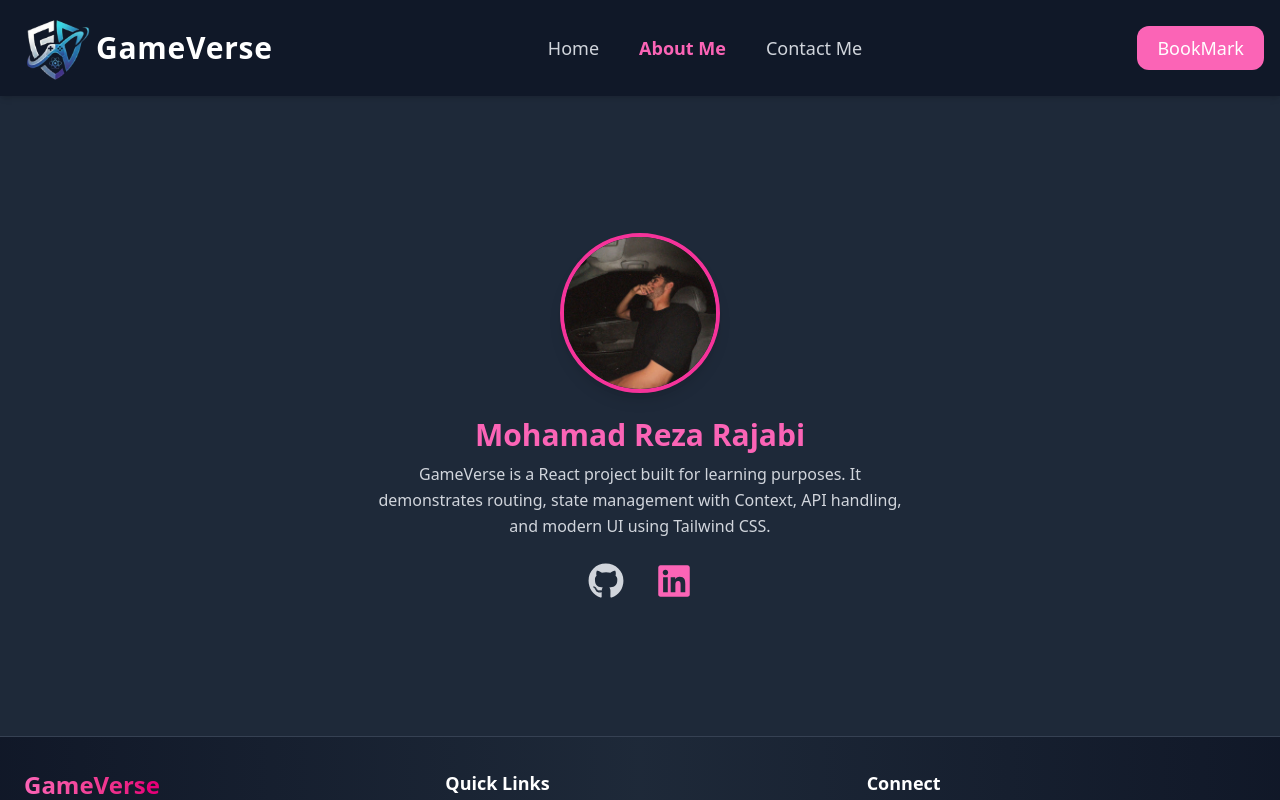
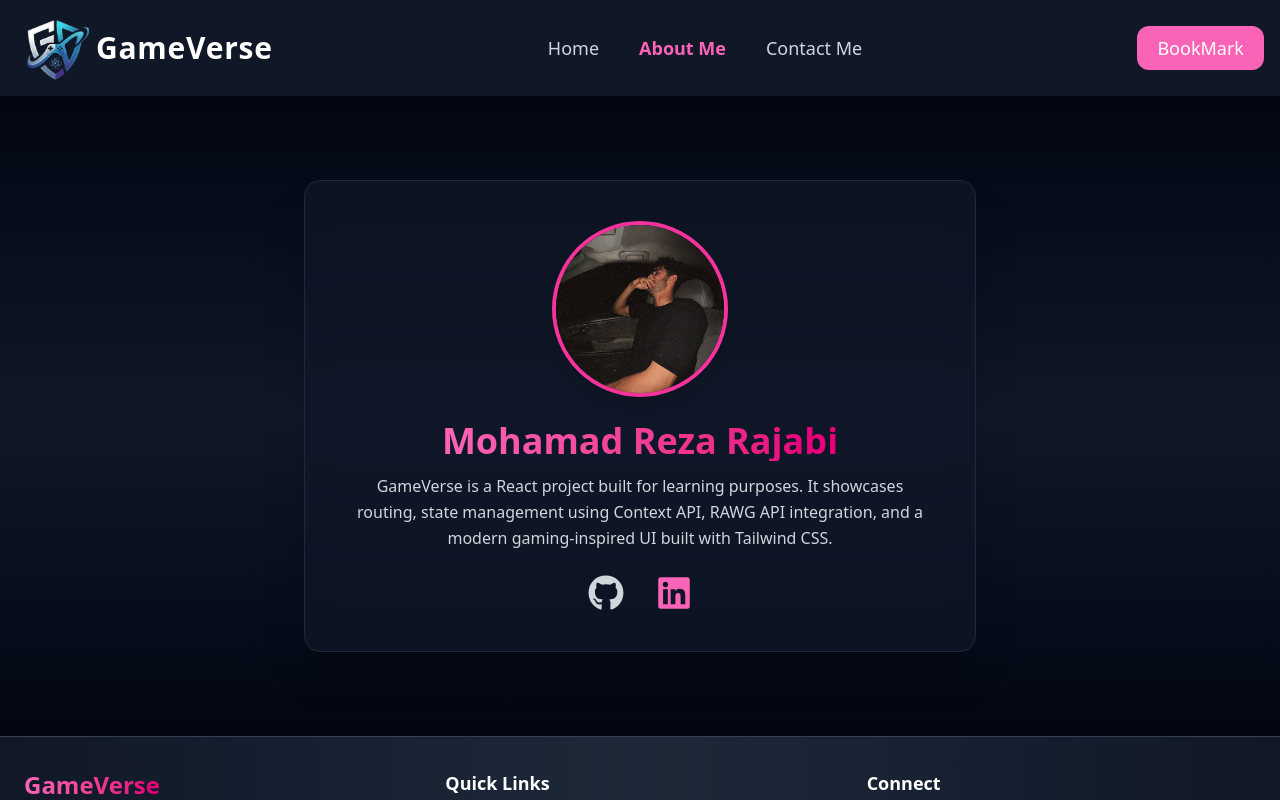
Before and after one commit to rrealmrezarajabi/GameVerse, a React (Vite) app: page /about in a window 1280 px wide. Shown: the top 800 px of the page. Built offline with nearby package versions, Linux system fonts and the light colour scheme.

Commit message:
background changed to beautiful gradient color

```diff
--- a/src/components/GenresList.tsx
+++ b/src/components/GenresList.tsx
@@ -11,7 +11,7 @@
   if (error) return <p className="text-xs text-red-400">Failed to load</p>;
 
   return (
-    <div className="space-y-1">
+    <div className="space-y-1 ">
       {genres?.map((genre) => {
         const isActive = selectedGenre?.id === genre.id;
 
--- a/src/layout/HomeLayout.tsx
+++ b/src/layout/HomeLayout.tsx
@@ -4,17 +4,17 @@
 import { Outlet } from "react-router-dom"
 const HomeLayout = () => {
   return (
-    <div className="min-h-screen bg-gray-800 flex flex-col">
-        <NavBar/>
-        <div className="flex flex-1">
-            <SideBar/>
-            <main className="flex-1">
-                <Outlet/>
-            </main>
-        </div>
-      <Footer/>
+    <div className="min-h-screen bg-gradient-to-b from-gray-950 via-gray-900 to-gray-950 flex flex-col">
+      <NavBar />
+      <div className="flex flex-1">
+        <SideBar />
+        <main className="flex-1">
+          <Outlet />
+        </main>
+      </div>
+      <Footer />
     </div>
-  )
+  );
 }
 
 export default HomeLayout
--- a/src/pages/About.tsx
+++ b/src/pages/About.tsx
@@ -3,34 +3,30 @@
 
 export default function About() {
   return (
-    <div className="min-h-[80vh] flex flex-col items-center justify-center text-white p-4 sm:p-6 md:p-8">
-      {/* Profile Image */}
+    <section className="min-h-[80vh] flex items-center justify-center bg-gradient-to-b from-gray-950 via-gray-900 to-gray-950 px-4 py-12">
+      <div className="w-full max-w-2xl rounded-2xl bg-gray-900/70 border border-gray-800 shadow-2xl p-10 backdrop-blur-lg flex flex-col items-center text-center">
         <img
           src={profile}
           alt="Profile"
-        className="w-32 h-32 sm:w-40 sm:h-40 rounded-full object-cover shadow-lg mb-4 sm:mb-6 border-4 border-pink-500
-                   transition-all duration-300 hover:scale-110 hover:rotate-3 cursor-pointer"
+          className="w-36 h-36 sm:w-44 sm:h-44 rounded-full object-cover shadow-lg border-4 border-pink-500 transition-all duration-300 hover:scale-110 hover:rotate-3 cursor-pointer mb-6"
         />
 
-      {/* Name */}
-      <h1 className="text-2xl sm:text-3xl font-bold text-pink-400 mb-2 text-center px-4">
+        <h1 className="text-3xl sm:text-4xl font-bold mb-3 bg-gradient-to-r from-pink-400 to-pink-600 bg-clip-text text-transparent">
           Mohamad Reza Rajabi
         </h1>
 
-      {/* Description */}
-      <p className="text-gray-300 max-w-xl text-center mb-4 sm:mb-6 leading-relaxed text-sm sm:text-base px-4">
-        GameVerse is a React project built for learning purposes. It
-        demonstrates routing, state management with Context, API handling, and
-        modern UI using Tailwind CSS.
+        <p className="text-gray-300 max-w-xl text-sm sm:text-base leading-relaxed mb-6">
+          GameVerse is a React project built for learning purposes. It showcases
+          routing, state management using Context API, RAWG API integration, and
+          a modern gaming-inspired UI built with Tailwind CSS.
         </p>
 
-      {/* Social Links */}
-      <div className="flex gap-6 sm:gap-8 text-3xl sm:text-4xl">
+        <div className="flex gap-8 text-3xl sm:text-4xl">
           <a
             href="https://github.com/rrealmrezarajabi"
             target="_blank"
             rel="noopener noreferrer"
-          className="text-gray-300 hover:text-white transition-all duration-300 hover:scale-125 hover:-translate-y-2"
+            className="text-gray-300 hover:text-pink-400 transition-all duration-300 hover:scale-125 hover:-translate-y-2"
           >
             <FaGithub />
           </a>
@@ -45,5 +41,6 @@
           </a>
         </div>
       </div>
+    </section>
   );
 }
--- a/src/pages/Home.tsx
+++ b/src/pages/Home.tsx
@@ -1,7 +1,7 @@
 import GameList from "../components/GameList";
 const Home = () => {
   return (
-    <div>
+    <div className="bg-gradient-to-b from-gray-950 via-gray-900 to-gray-950">
       <GameList />
     </div>
   );
```
Lines whose indentation alone changed are shown as unchanged.
